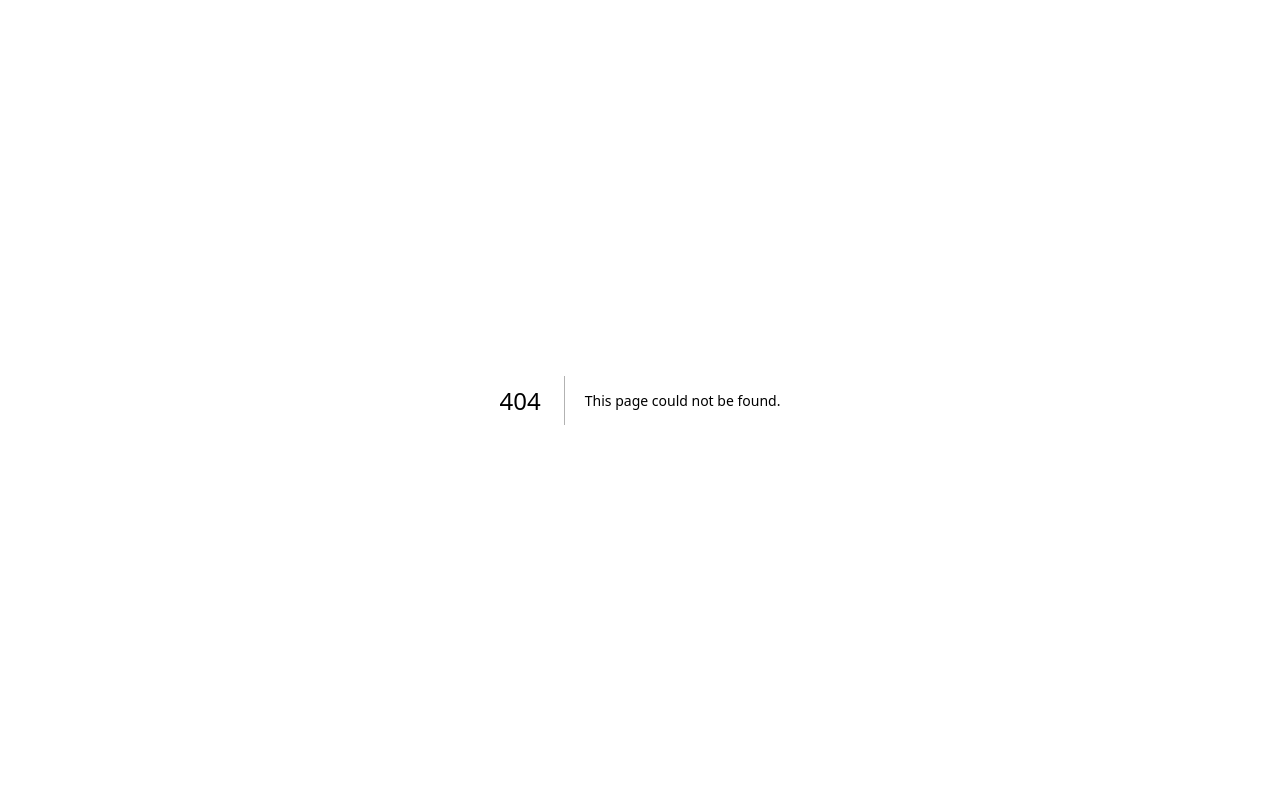
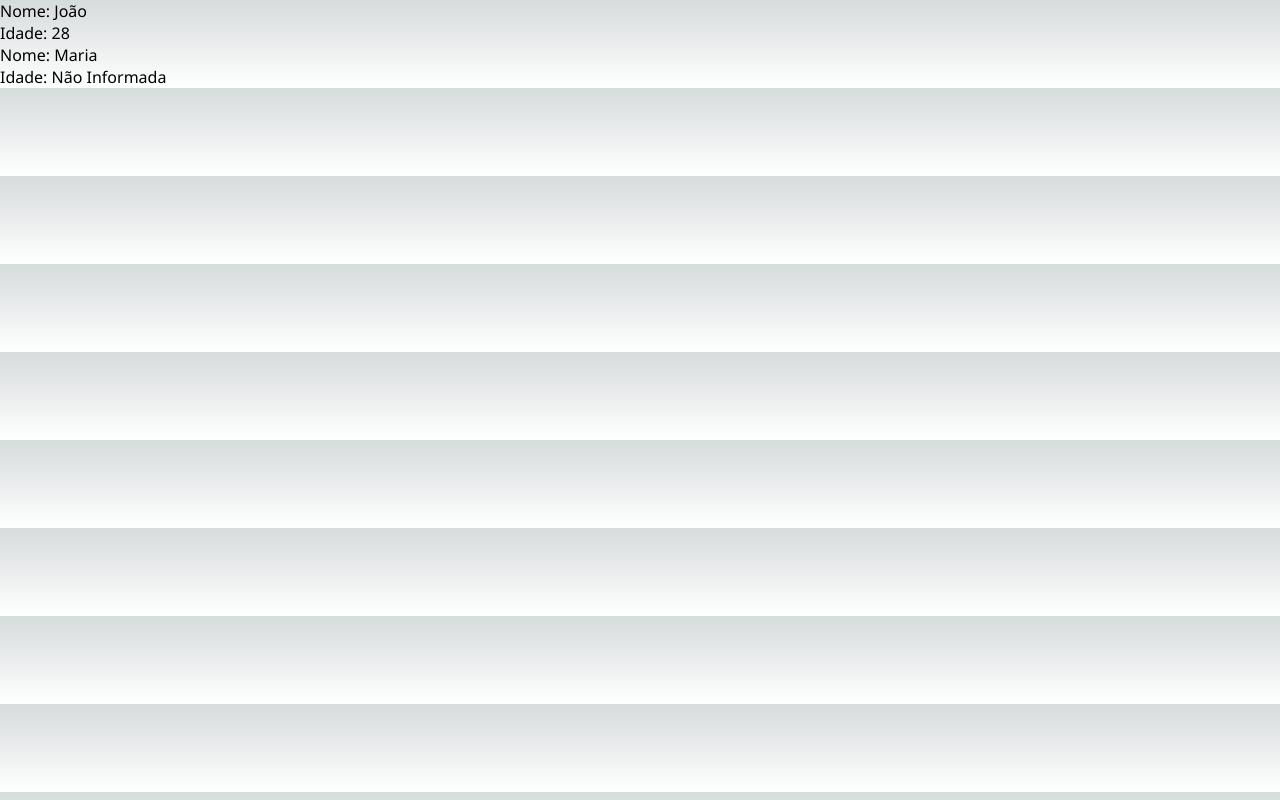
Before and after one commit to marcelolinck/exercicios-next, a Next.js app: page /ts/exemplo in a window 1280 px wide. Before the commit this address had no page. Built offline with nearby package versions, Linux system fonts and the light colour scheme.

Commit message:
Iniciando o uso de typeScript

```diff
--- /dev/null
+++ b/components/Pessoa.tsx
@@ -0,0 +1,14 @@
+interface PessoaProps{
+    nome: string,
+    //com a interrogacao do lado, irá deixar o componente como opcional
+    idade? : number
+}
+
+export default function Pessoa(props: PessoaProps){
+    return (
+        <div>
+            <div>Nome: {props.nome}</div>
+            <div>Idade: {props.idade ?? 'Não Informada'}</div>
+        </div>
+    )
+}
--- a/package.json
+++ b/package.json
@@ -12,5 +12,10 @@
     "next": "13.4.12",
     "react": "18.2.0",
     "react-dom": "18.2.0"
+  },
+  "devDependencies": {
+    "@types/node": "20.4.10",
+    "@types/react": "18.2.20",
+    "typescript": "5.1.6"
   }
 }
--- a/pages/_app.js
+++ b/pages/_app.js
@@ -1,8 +1,8 @@
-import '@/styles/globals.css'
+import '../styles/globals.css'
 
 //Como é uma biblioteca css que deve ser importada, deve ser feita dentro do _app.js. Caso o css seja somente para o componente. Terá que colocar diretmente no componente. Ou pode se carregar o css dentro do global.css
 
-import '@/pages/css/integracao1.css'
+import './css/integracao1'
 
 export default function App({ Component, pageProps }) {
   return <Component {...pageProps} />
--- a/pages/index.jsx
+++ b/pages/index.jsx
@@ -1,7 +1,7 @@
 import Head from 'next/head'
 import Image from 'next/image'
 import { Inter } from 'next/font/google'
-import styles from '@/styles/Home.module.css'
+import styles from '../styles/Home.module.css'
 
 const inter = Inter({ subsets: ['latin'] })
 
--- /dev/null
+++ b/pages/ts/exemplo.tsx
@@ -0,0 +1,10 @@
+import Pessoa from "../../components/Pessoa";
+
+export default function exemploTS(){
+    return(
+        <div>
+            <Pessoa nome="João" idade={28} />
+            <Pessoa nome="Maria" />
+        </div>
+    )
+}
```
Also changed, not shown: tsconfig.json (added, +29 -0 lines), 1 other file (tests, documents, lock files or other folders).
